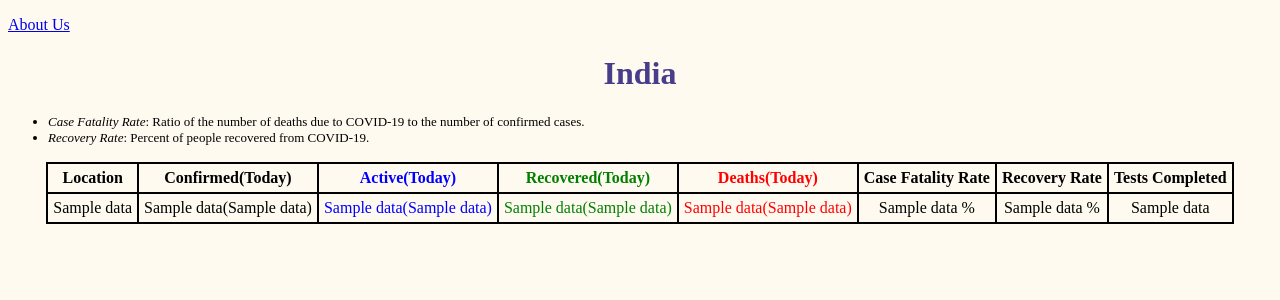
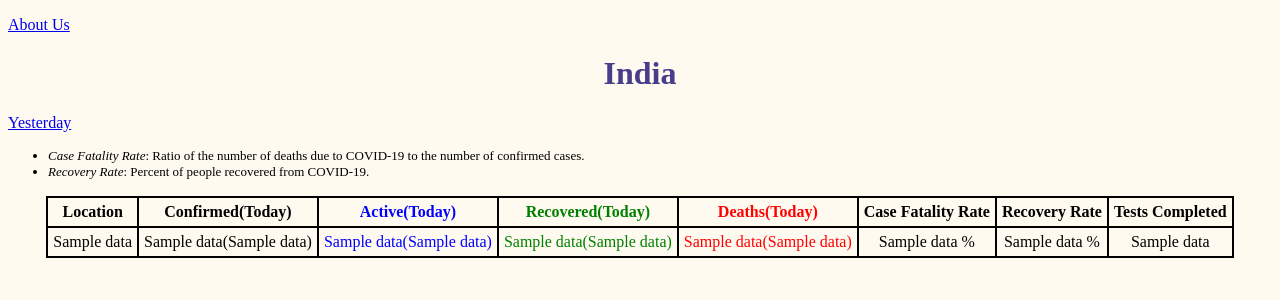
Before and after one commit to anonshubh/covid19-india, a Django app: template templates/index.html in a window 1280 px wide. Shown: the top 300 px of the page. Run offline with Django 3.2, Linux system fonts and the light colour scheme; the template is opened without the code that fills it: most values are stand-ins (such as "Sample title", 1, 10 or a date in 2020).

Commit message:
Name Changing

```diff
--- a/status/views.py
+++ b/status/views.py
@@ -176,4 +176,4 @@ def yesterday_data(request):
         'combined':comb
     }
 
-    return render(request,'yest.html',context)
+    return render(request,'yesterday.html',context)
--- a/templates/index.html
+++ b/templates/index.html
@@ -10,8 +10,7 @@
     <body>
         <p><a href="{% url 'about' %}">About Us</a></p>
         <h1>India</h1>
-        <!-- <a id="index-link" href="{% url 'home' %}">Live</a>
-        <a id="yesterday-link" href="{% url 'yesterday' %}">Yesterday</a> -->
+        <a id="yesterday-link" href="{% url 'yesterday' %}">Yesterday</a>
         <ul>
             <li class='small'><em>Case Fatality Rate</em>: Ratio of the number of deaths due to COVID-19 to the number of confirmed cases.</li>
             <li class='small'><em>Recovery Rate</em>: Percent of people recovered from COVID-19.</li>
```
Also changed, not shown: templates/yesterday.html (renamed from templates/yest.html).
